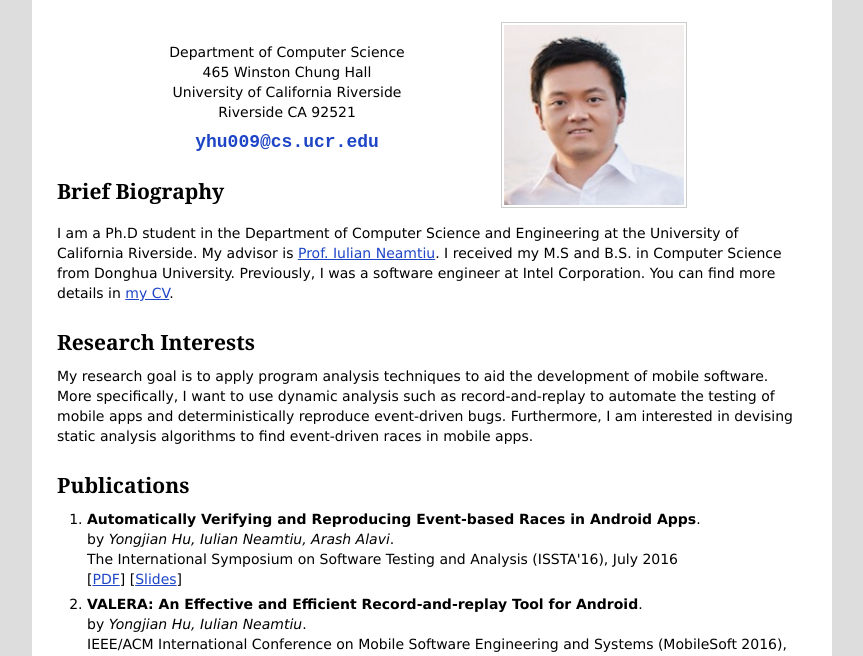
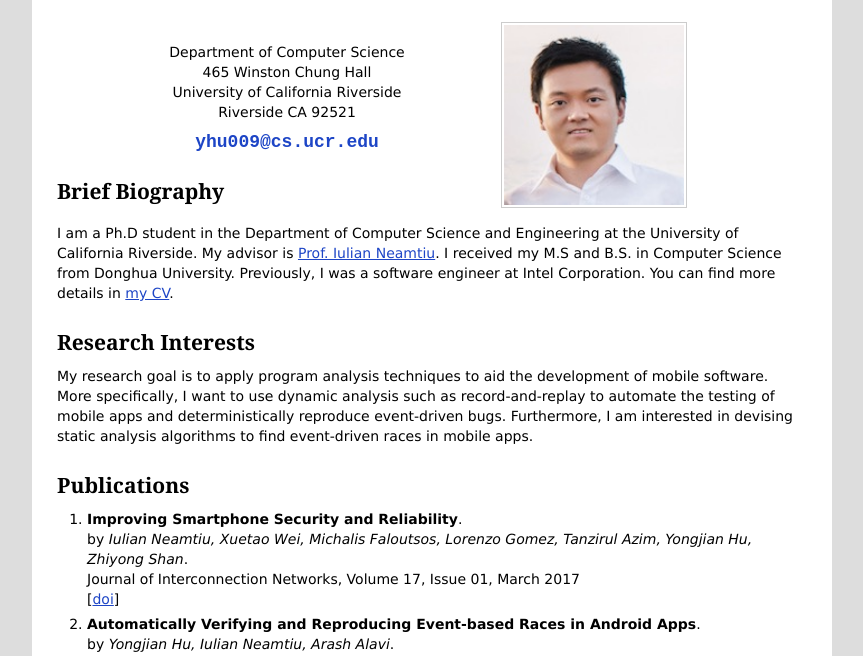
Before and after one commit to frankhuhu/homepage, a plain HTML site: page index.html in a window 1280 px wide. Shown: the part 138-794 px from the top of the page, without its empty margins (208-1071 px from the left). Drawn offline with Linux system fonts and the light colour scheme.

Commit message:
Add a new journal paper and DYP fellowship.

```diff
--- a/index.html
+++ b/index.html
@@ -87,6 +87,14 @@
 
                                 <h2>Publications</h2>
                                 <ol style="margin-top: 10px;">
+                                    <li>
+                                        <p><strong>Improving Smartphone Security and Reliability</strong>.</p>
+                                        <p>by <em>Iulian Neamtiu, Xuetao Wei, Michalis Faloutsos, Lorenzo Gomez, Tanzirul Azim, Yongjian Hu, Zhiyong Shan</em>.</p>
+                                        <p>Journal of Interconnection Networks, Volume 17, Issue 01, March 2017</p>
+                                        <p>
+                                            [<a href="http://dx.doi.org/10.1142/S0219265917400023">doi</a>]
+                                        </p>
+                                    </li>
                                     <li>
                                         <p><strong>Automatically Verifying and Reproducing Event-based Races in Android Apps</strong>.</p>
                                         <p>by <em>Yongjian Hu, Iulian Neamtiu, Arash Alavi</em>.</p>
```
Also changed, not shown: 2 other files.
